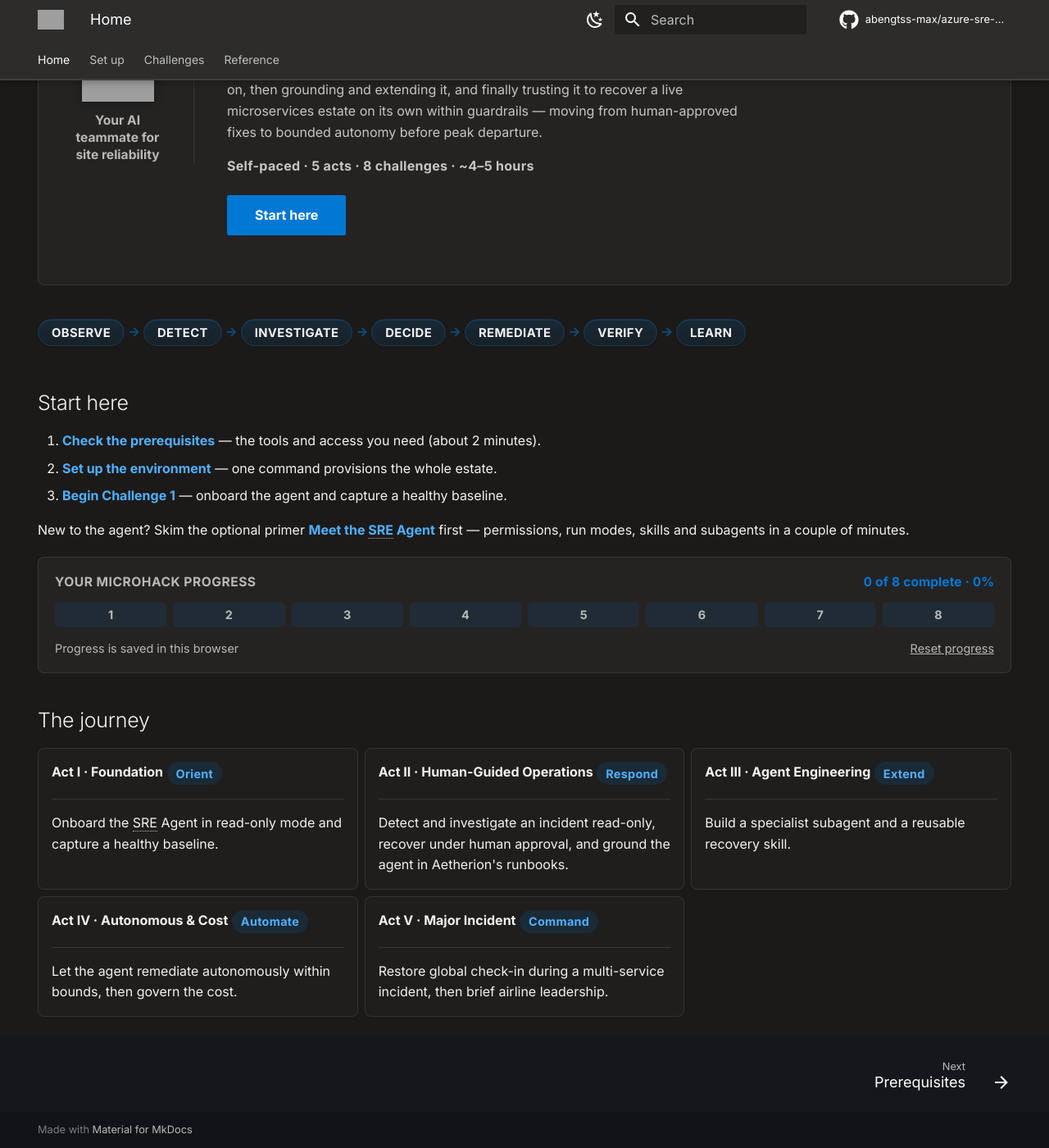
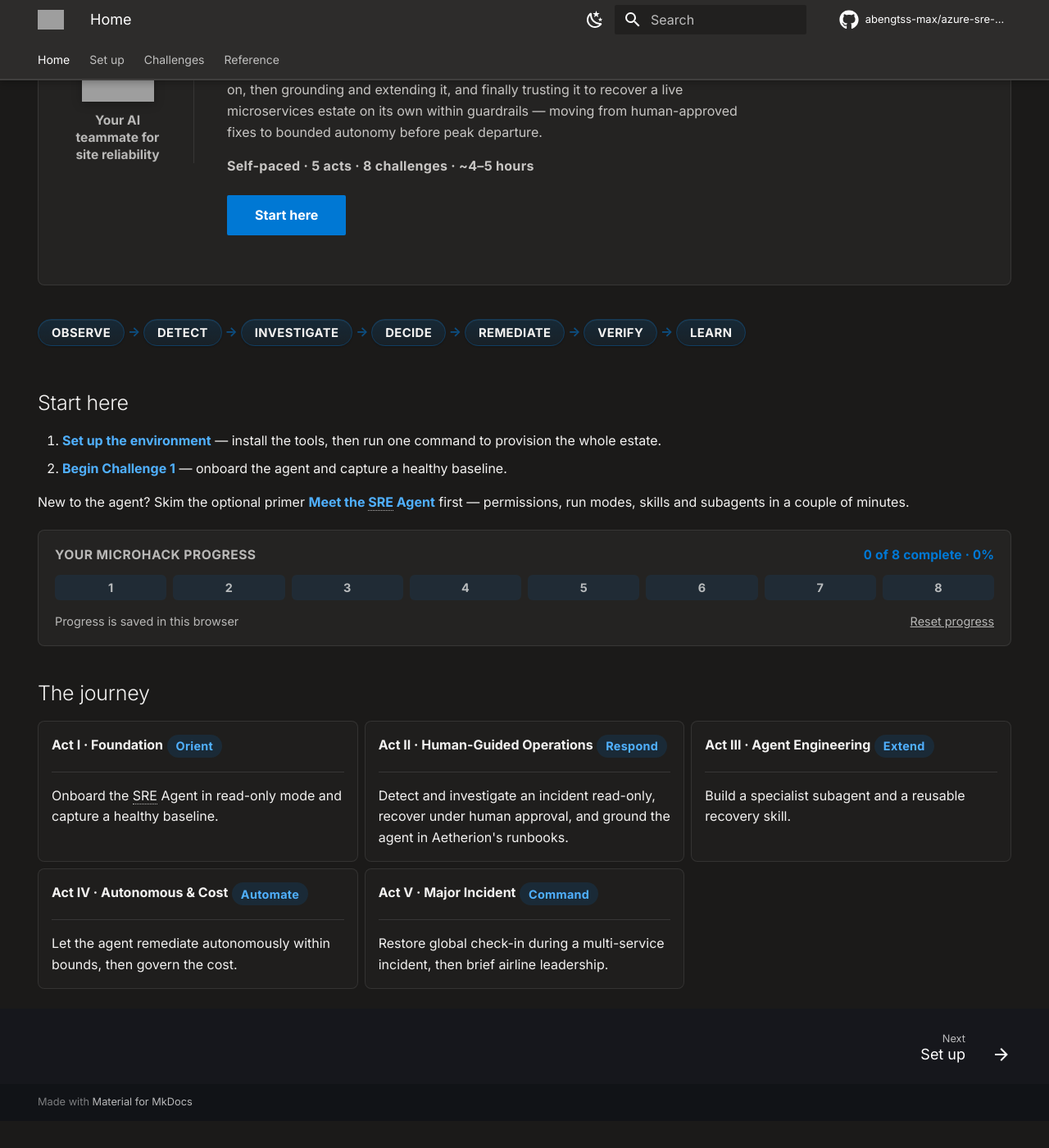
Before and after one commit to abengtss-max/azure-sre-agent-microhack, an MkDocs documentation site: the page built from docs/index.md, in a window 1280 px wide and 1400 px high, scrolled down 264 px. Shown: the whole window at 82% size. Built offline with MkDocs 1.6.1 and Material for MkDocs 9.7.7, drawn with Linux system fonts in a browser that asks for light colours; comment, search, counter and statistics services are not loaded; after the commit the page ends 1631 px from its top, so only the background shows below that; grey boxes are pictures that could not be loaded.

Commit message:
publish: sync lab from master (2026-08-11 10:22)

```diff
--- a/docs/index.md
+++ b/docs/index.md
@@ -24,7 +24,7 @@ fixes to bounded autonomy before peak departure.
 
 <p class="aet-meta">Self-paced · 5 acts · 8 challenges · ~4–5 hours</p>
 
-[Start here](getting-started/prerequisites.md){ .md-button .md-button--primary }
+[Start here](getting-started/environment.md){ .md-button .md-button--primary }
 </div>
 
 </div>
@@ -35,9 +35,8 @@ fixes to bounded autonomy before peak departure.
 
 ## Start here
 
-1. **[Check the prerequisites](getting-started/prerequisites.md)** — the tools and access you need (about 2 minutes).
-2. **[Set up the environment](getting-started/environment.md)** — one command provisions the whole estate.
-3. **[Begin Challenge 1](challenges/01-onboard-and-baseline.md)** — onboard the agent and capture a healthy baseline.
+1. **[Set up the environment](getting-started/environment.md)** — install the tools, then run one command to provision the whole estate.
+2. **[Begin Challenge 1](challenges/01-onboard-and-baseline.md)** — onboard the agent and capture a healthy baseline.
 
 New to the agent? Skim the optional primer **[Meet the SRE Agent](getting-started/sre-agent-fundamentals.md)** first — permissions, run modes, skills and subagents in a couple of minutes.
 
--- a/mkdocs.yml
+++ b/mkdocs.yml
@@ -97,9 +97,7 @@ plugins:
 
 nav:
   - Home: index.md
-  - Set up:
-      - Prerequisites: getting-started/prerequisites.md
-      - Set up the environment: getting-started/environment.md
+  - Set up: getting-started/environment.md
   - Challenges:
       - Act I · Foundation:
           - 01 · Onboard & Baseline: challenges/01-onboard-and-baseline.md
```
